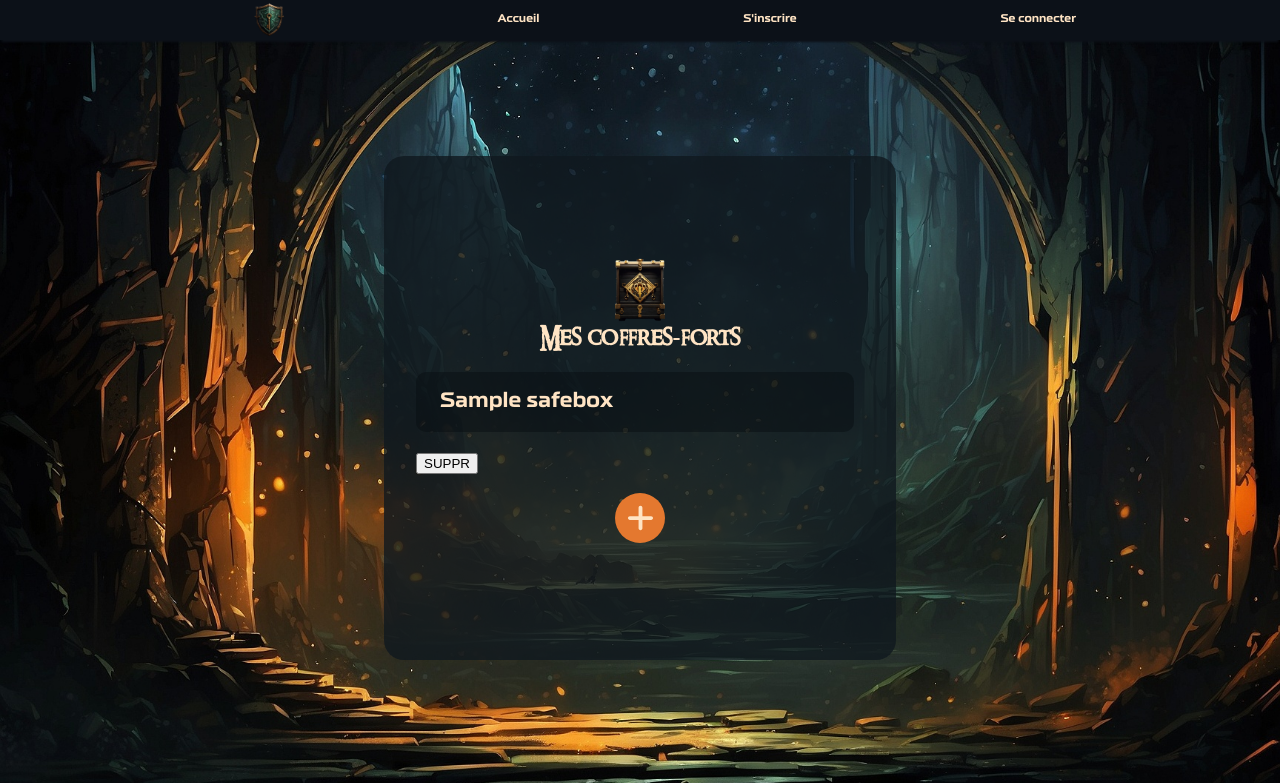
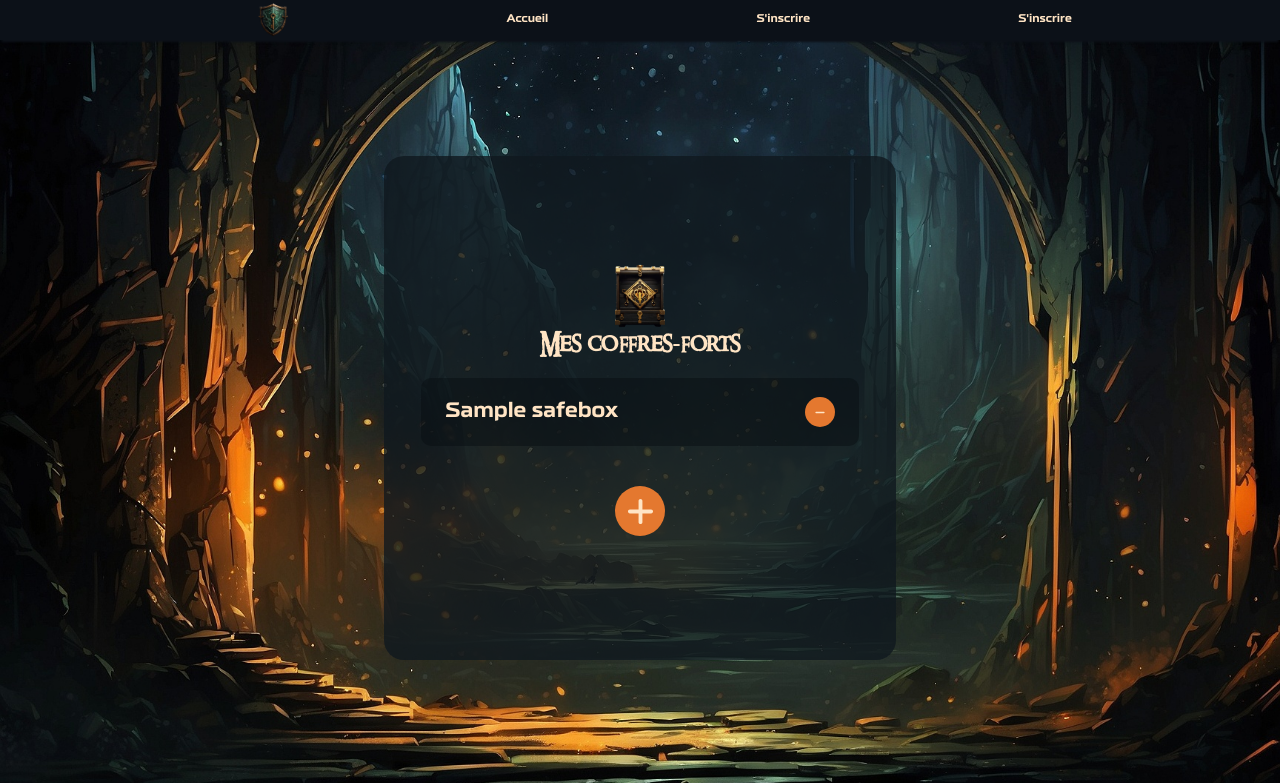
Before and after one commit to roxane-julie/b3-c3-django-breton-olejniczak, a Django app: template passwordManager/passwordApp/templates/myPasswordsManager.html in a window 1280 px wide. Shown: the top 783 px of the page. Run offline with Django 3.2, Linux system fonts and the light colour scheme; the template is opened without the code that fills it: most values are stand-ins (such as "Sample title", 1, 10 or a date in 2020); form fields are guessed from the names that the template uses.

Commit message:
Modify active tabs

```diff
--- a/passwordManager/passwordApp/static/styles/mySafeBoxes.css
+++ b/passwordManager/passwordApp/static/styles/mySafeBoxes.css
@@ -56,6 +56,9 @@
     border-radius: 10px;
     padding: 0 1.5em;
     margin-bottom: 1.3em;
+    display: flex;
+    justify-content: space-between;
+    align-items: center;
 }
 
 .safebox-name{
@@ -72,7 +75,7 @@
 
 .safebox{
 display: flex;
-flex-direction: column;
+flex-direction: row;
 justify-content: center;
 align-items: flex-start;
 width: 100%;
@@ -108,7 +111,7 @@ width: 100%;
     background: #555;
 }
 
-.add-safebox-button {
+.safebox-button {
     width: 50px;
     height: 50px;
     align-self: center;
@@ -128,16 +131,25 @@ width: 100%;
     align-items: center;
 }
 
-.add-safebox-button:hover {
+.safebox-button:hover {
     transform: scale(1.05);
     box-shadow: 0 0 10px rgba(132, 132, 132, 0.918);
 
+}
+
+.minus-btn{
+    width: 30px;
+    height: 30px;
+    margin-left: 4em;
 }
 
 .input-icon{
     width: 90%;
 }
 
+.minus-icon{
+    width: 120%;
+}
 .create-safebox-form-container{
     width: 100%;
 }
--- a/passwordManager/passwordApp/static/styles/navigation.css
+++ b/passwordManager/passwordApp/static/styles/navigation.css
@@ -46,3 +46,7 @@ li {
     margin-right: auto;
     width: 50px;
 }
+
+.active{
+    color: #E4782F;
+}
--- a/passwordManager/passwordApp/templates/mySafeBoxes.html
+++ b/passwordManager/passwordApp/templates/mySafeBoxes.html
@@ -17,10 +17,12 @@
                 <div id="safebox-{{ safebox.id }}" class="safebox">
                     <div class="name-container">
                         <h2 class="safebox-name" onclick="showSafebox('{{ safebox.id }}')">{{ safebox.name }}</h2>
+                        <button class="safebox-button minus-btn" onclick="deleteSafebox('{{ safebox.id }}')">
+                            <img class="input-icon minus-icon" src="{% static 'images/minus-solid.svg' %}" alt="add icon">
+                        </button>
                     </div>
                         <div id="safebox-{{ safebox.id }}" class="safebox" style="display: none;" onclick="window.location.href='myPasswordsManager.html'">
                         </div>
-                        <button onclick="deleteSafebox('{{ safebox.id }}')">SUPPR</button>
                 </div>
                 {% endfor %}
             {% else %}
@@ -38,7 +40,7 @@
                     <input class="create-safebox-btn" type="submit" value="Créer un coffre">
                 </form>
             </div>
-            <button class="add-safebox-button">
+            <button class="safebox-button">
                 <img class="input-icon" src="{% static 'images/plus-solid.svg' %}" alt="add icon">
             </button>
         </div>
--- a/passwordManager/passwordApp/templates/navigation.html
+++ b/passwordManager/passwordApp/templates/navigation.html
@@ -9,16 +9,35 @@
         <ul>
             <li><img class="logo-nav" src="{% static 'images/logo.png' %}" alt="logo shield with gold key"></li>
             {% if not user.is_authenticated %}
-            <li><a href="{% url 'index' %}">Accueil</a></li>
-            <li><a href="{% url 'signUp' %}">S'inscrire</a></li>
-            <li><a href="{% url 'signIn' %}">Se connecter</a></li>
+            <li><a id="home-tab" href="{% url 'index' %}">Accueil</a></li>
+            <li><a {% if active_tab == 'signUp' %} class="active"{% endif %}id="signup-tab" href="{% url 'signUp' %}">S'inscrire</a></li>
+            <li><a {% if active_tab == 'signIn' %} class="active"{% endif %} href="{% url 'signIn' %}">S'inscrire</a></li>
             {% else %}
             <li>Bienvenue {{ user.username }}</li>
-            <li><a href="{% url 'index' %}">Accueil</a></li>
-            <li><a href="{% url 'myPasswordsManager' %}">Manager de mots de passe</a></li>
+            <li><a id="home-tab" href="{% url 'index' %}">Accueil</a></li>
+            <li><a {% if active_tab == 'manager' %} class="active"{% endif %} id="manager-tab" href="{% url 'myPasswordsManager' %}">Manager de mots de passe</a></li>
             <li><a href="{% url 'signOut' %}">Se déconnecter</a></li>
             {% endif %}
         </ul>
     </nav>
+    <script>
+//  var navLinks = document.querySelectorAll('nav ul li a');
+
+// navLinks.forEach(function(link) {
+//     link.addEventListener('click', function(event) {
+//         navLinks.forEach(function(link) {
+//             link.classList.remove('active');
+//         });
+
+//         event.target.classList.add('active');
+//         localStorage.setItem('activeTab', event.target.id);
+//     });
+// });
+
+// var activeTabId = localStorage.getItem('activeTab');
+// if (activeTabId) {
+//     document.getElementById(activeTabId).classList.add('active');
+// }
+    </script>
 </body>
 </html>
--- a/passwordManager/passwordApp/views.py
+++ b/passwordManager/passwordApp/views.py
@@ -42,7 +42,7 @@ def signUp(request):
     else:
         form = SignUpForm()
 
-    return render(request, 'signUp.html', {'form': form})
+    return render(request, 'signUp.html', {'form': form, 'active_tab': 'signUp'})
 
 def signIn(request):
     if request.method == 'POST':
@@ -65,7 +65,7 @@ def signIn(request):
     else:
         form = LoginForm()
 
-    return render(request, 'signIn.html', {'form': form})
+    return render(request, 'signIn.html', {'form': form, 'active_tab': 'signIn'})
 
 def signOut(request):
     logout(request)
@@ -98,7 +98,7 @@ def myPasswordsManager(request):
         form = CreateNewSafeBox()
 
     safeboxes = SafeBox.objects.filter(user=request.user)
-    return render(request, 'myPasswordsManager.html', {'form': form, 'safeboxes': safeboxes, 'name': name})
+    return render(request, 'myPasswordsManager.html', {'form': form, 'safeboxes': safeboxes, 'name': name, 'active_tab': 'manager'})
 
 @login_required
 def deleteSafebox(request, safebox_id):
```
Also changed, not shown: passwordManager/db.sqlite3, passwordManager/passwordApp/static/images/minus-solid.svg (added).
